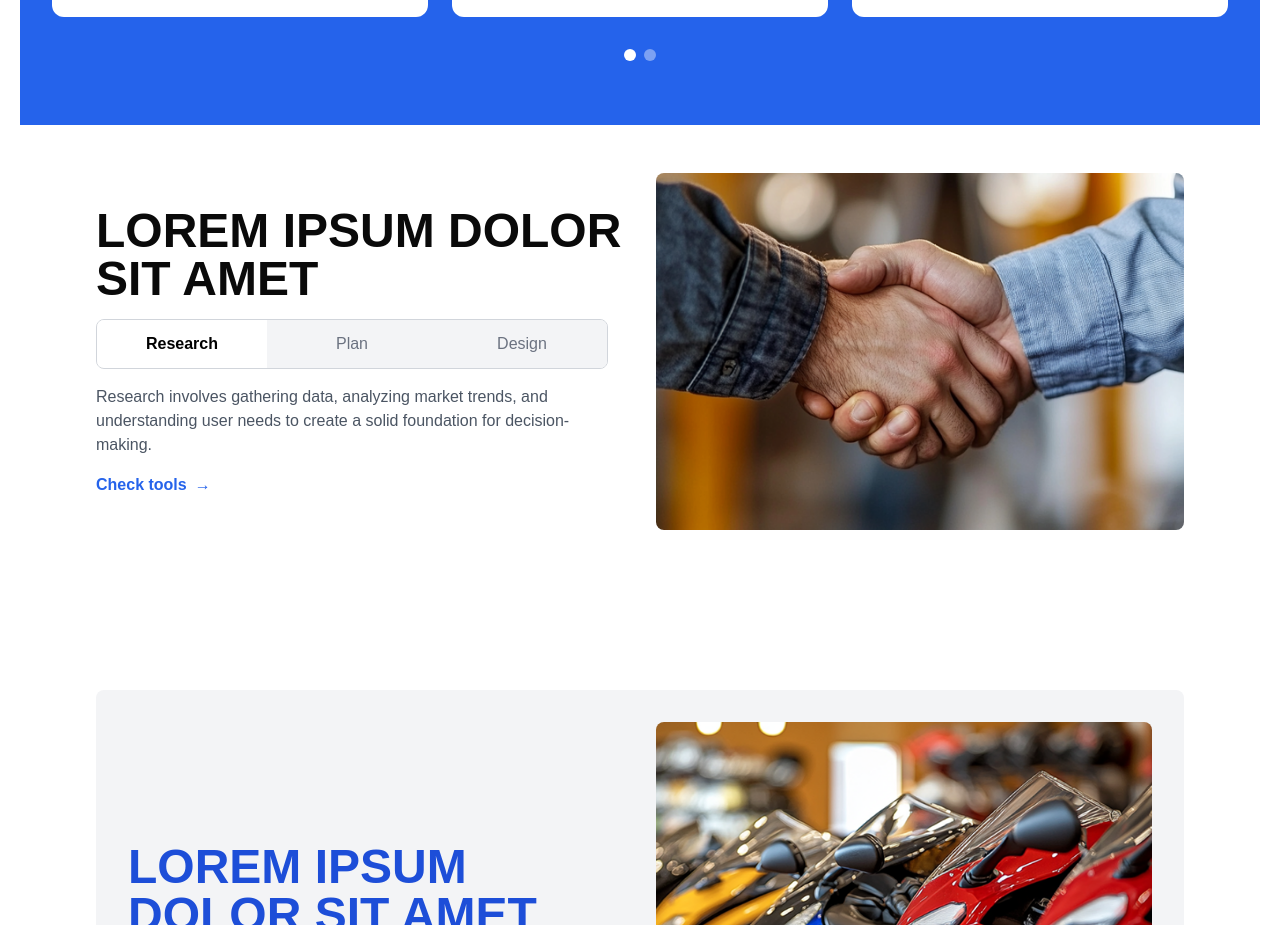
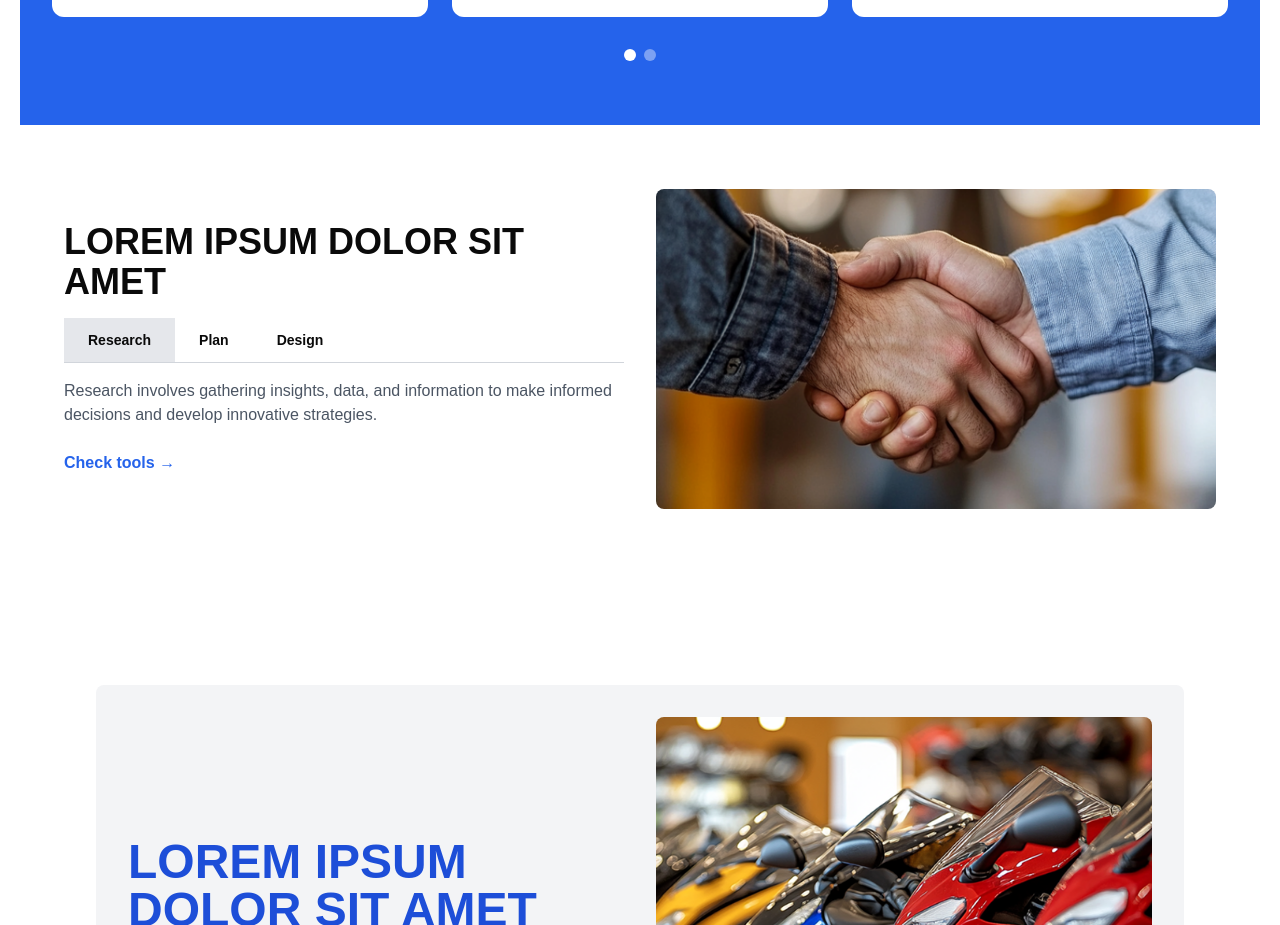
Before and after one commit to nazmul162001/webby-landing-page, a Next.js app: page / in a window 1280 px wide. Shown: the part 8000-8925 px from the top of the page. Built offline with nearby package versions, Linux system fonts and the light colour scheme.

Commit message:
fix deployment error

```diff
--- a/components/home/SectionNine.tsx
+++ b/components/home/SectionNine.tsx
@@ -1,45 +1,45 @@
 "use client";
-import Image from "next/image";
 import { useState } from "react";
-
-const SectionNine = () => {
-  const [activeTab, setActiveTab] = useState("Research");
 
 const tabContent = {
   Research: {
     description:
-        "Research involves gathering data, analyzing market trends, and understanding user needs to create a solid foundation for decision-making.",
+      "Research involves gathering insights, data, and information to make informed decisions and develop innovative strategies.",
   },
   Plan: {
     description:
-        "Planning is the strategic phase where ideas are structured, timelines are created, and a clear roadmap is established for execution.",
+      "Planning ensures a structured approach, outlining objectives, timelines, and key milestones for a project’s success.",
   },
   Design: {
     description:
-        "Design focuses on visual aesthetics, usability, and user experience to ensure the final product is both functional and appealing.",
+      "Design focuses on crafting intuitive, aesthetically pleasing, and user-centric experiences to enhance usability and engagement.",
   },
 };
 
+// Explicitly define the type of `activeTab`
+type TabKeys = keyof typeof tabContent;
+
+const SectionNine = () => {
+  const [activeTab, setActiveTab] = useState<TabKeys>("Research"); // Set initial state with type safety
+
   return (
-    <section className="max-w-6xl mx-auto px-4 md:px-8 py-12">
-      <div className="grid grid-cols-1 md:grid-cols-2 gap-8 items-stretch">
+    <section className="py-16 px-4 md:px-8">
+      <div className="max-w-6xl mx-auto grid md:grid-cols-2 gap-8 items-center">
         {/* Left Content */}
-        <div className="flex flex-col justify-center">
-          <h2 className="text-3xl md:text-5xl font-extrabold">
+        <div>
+          <h2 className="text-3xl md:text-4xl font-extrabold">
             LOREM IPSUM DOLOR SIT AMET
           </h2>
 
           {/* Tab Buttons */}
-          <div className="mt-4 flex border border-gray-300 rounded-lg overflow-hidden w-full max-w-lg">
-            {["Research", "Plan", "Design"].map((tab) => (
+          <div className="flex border-b border-gray-300 mt-4">
+            {Object.keys(tabContent).map((tab) => (
               <button
                 key={tab}
-                onClick={() => setActiveTab(tab)}
-                className={`w-1/3 py-3 text-center font-medium transition-all ${
-                  activeTab === tab
-                    ? "bg-white text-black font-semibold shadow-md"
-                    : "bg-gray-100 text-gray-500"
+                className={`px-6 py-3 text-sm font-semibold ${
+                  activeTab === tab ? "bg-gray-200" : "bg-white"
                 }`}
+                onClick={() => setActiveTab(tab as TabKeys)} // Type assertion ensures TypeScript recognizes this
               >
                 {tab}
               </button>
@@ -52,23 +52,22 @@ const SectionNine = () => {
           </p>
 
           {/* CTA Link */}
+          <div className="mt-6">
             <a
               href="#"
-            className="mt-4 text-blue-600 font-semibold inline-flex items-center space-x-2 hover:underline"
+              className="text-blue-600 font-semibold flex items-center"
             >
-            <span>Check tools</span>
-            <span>→</span>
+              Check tools →
             </a>
+          </div>
         </div>
 
         {/* Right Image */}
-        <div className="flex justify-center">
-          <Image
+        <div className="w-full h-80 relative">
+          <img
             src="/handshake.png"
             alt="Handshake"
-            width={500}
-            height={400}
-            className="rounded-lg object-cover w-full h-full"
+            className="w-full h-full object-cover rounded-lg"
           />
         </div>
       </div>
```
Lines whose indentation alone changed are shown as unchanged.
